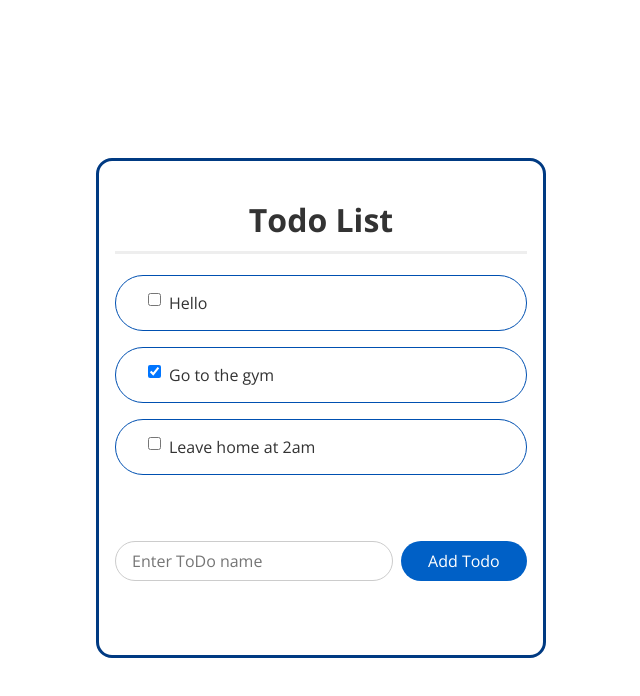
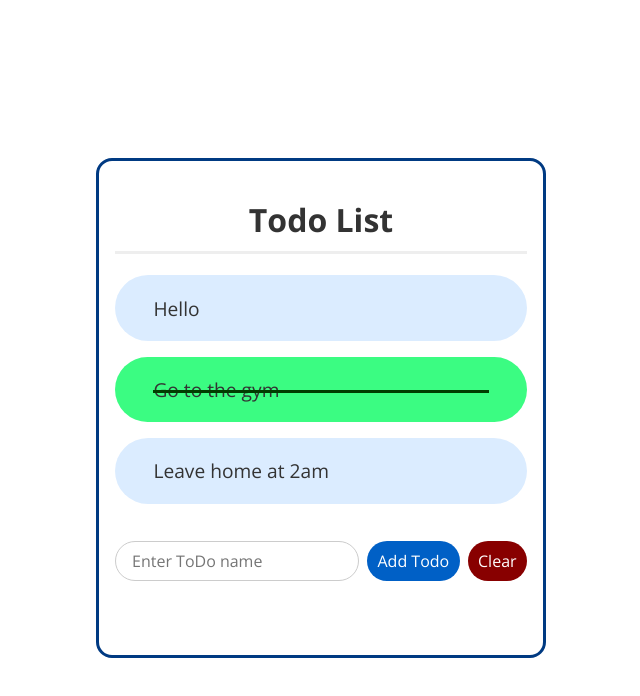
Before and after one commit to VirajS00/svelte-todo, a Svelte app: page / in a window 1280 px wide. Shown: the top 696 px of the page, without its empty margins (319-959 px from the left). Built offline with nearby package versions, Linux system fonts and the light colour scheme.

Commit message:
added styles

```diff
--- a/src/AddTodo.svelte
+++ b/src/AddTodo.svelte
@@ -1,8 +1,11 @@
 <script>
     export let todoItems;
+
     let todoName = '';
+
     function addTodo() {
-        let lastId = todoItems[todoItems.length - 1].id;
+        let lastId = todoItems.length === 0 ? 0 : todoItems[todoItems.length - 1].id;
+
         let newId = parseInt(lastId) + 1;
 
         todoItems.push({
@@ -12,7 +15,10 @@
         });
 
         todoItems = todoItems;
+        todoName = '';
     }
+
+    const clearTodos = () => todoItems = todoItems.filter(x => !x.done);
 </script>
 
 <style>
@@ -44,9 +50,18 @@
     .button:hover {
         background-color: rgb(0, 73, 152);
     }
+
+    .clear {
+        background-color: rgb(136, 0, 0);
+    }
+
+    .clear:hover {
+        background-color:rgb(99, 0, 0);
+    }
 </style>
 
 <form on:submit|preventDefault={addTodo}>
     <input type="text" placeholder="Enter ToDo name" class="text-box" bind:value={todoName}>
     <input type="submit" value="Add Todo" class="button">
+    <input type="button" value="Clear" class="button clear" on:click={clearTodos}>
 </form>
--- a/src/TodoItems.svelte
+++ b/src/TodoItems.svelte
@@ -1,9 +1,5 @@
 <script>
     export let todoItems;
-
-    function changeState() {
-        console.log(todoItems)
-    }
 </script>
 
 <style>
@@ -16,20 +12,51 @@
     }
 
     .todo-container {
+        position: relative;
+        overflow: hidden;
         display: flex;
+        flex-shrink: 0;
         gap: .5em;
         padding: 1em 2em;
-        border: .1em solid rgb(0, 80, 177);
+        /* border: .1em solid rgb(0, 80, 177); */
+        background-color: rgb(219, 236, 255);
         border-radius: 100vh;
         align-items: center;
+        font-size: 1.2rem;
+        transition: background-color 250ms ease;
+    }
+
+    .todo-check {
+        display: none;
+    }
+
+    .done {
+        background-color: rgb(59, 252, 130);
+    }
+
+    .todo-container::after {
+        content: '';
+        position: absolute;
+        top: 51%;
+        transform-origin: left;
+        transform: scale(0,1);
+        background-color: rgb(0, 62, 0);
+        height: .15em;
+        left: 2em;
+        right: 2em;
+        transition: transform 250ms ease;
+    }
+
+    .done::after {
+        transform: scale(1,1);
     }
 </style>
 
 <div class="all-todos">
     {#each todoItems as {id, name, done}}
-    <label for="{id}" class="todo-container">
-        <input type="checkbox" id="{id}" bind:checked={done} class={done ? 'done' : ''} on:change={changeState}>
-        {name}
-    </label>
+        <label for="{id}" class="todo-container {done?'done':''}">
+            <input type="checkbox" id="{id}" bind:checked={done} class="todo-check">
+            {name}
+        </label>
     {/each}
 </div>
```
